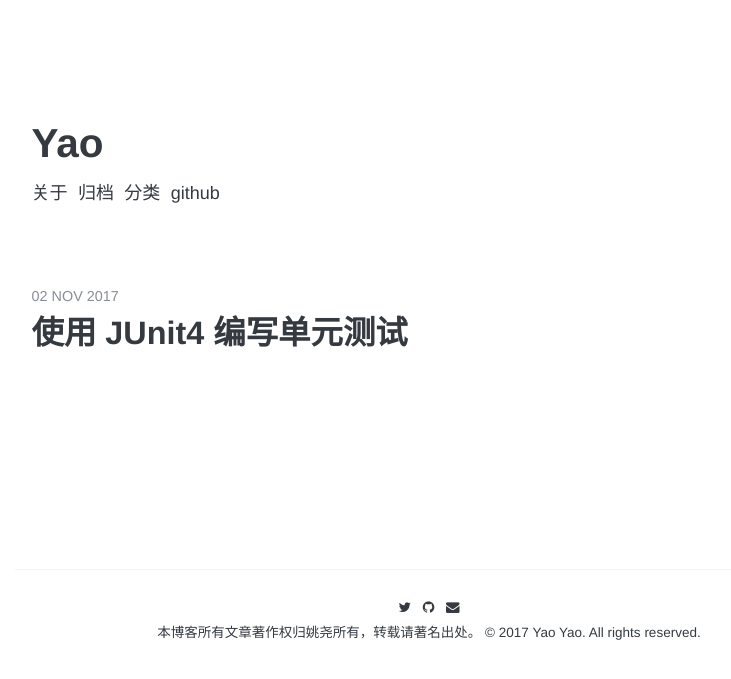
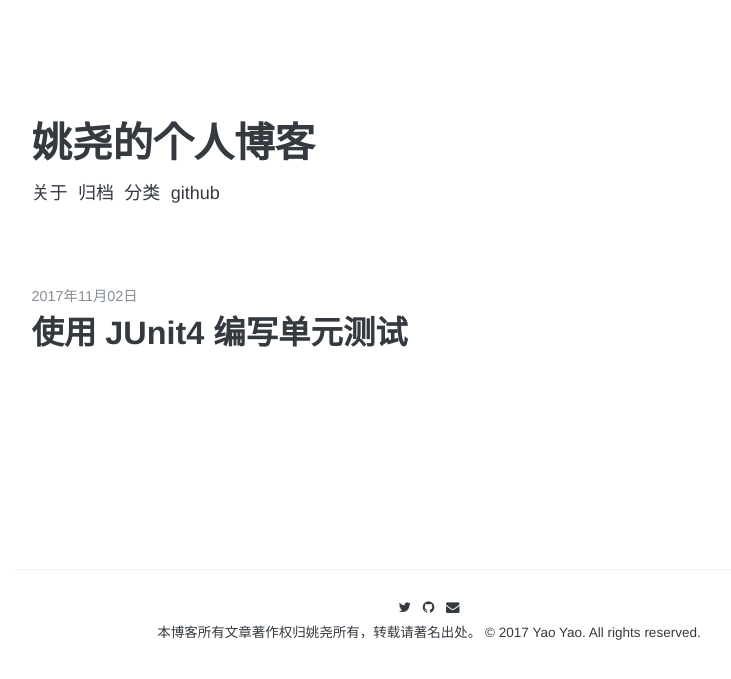
Before and after one commit to michalyao/michalyao.github.io, a Jekyll site: the page built from index.html, in a window 1280 px wide. Shown: the top 679 px of the page, without its empty margins (211-942 px from the left). Built offline with Jekyll 4.4.1, drawn with Linux system fonts in a browser that asks for light colours; some web fonts are replaced; the list of posts is cut into pages by our own code.

Commit message:
update nav

```diff
--- a/_config.yml
+++ b/_config.yml
@@ -3,7 +3,7 @@
 # # # # # # # # # # # # #
 
 # Basic
-name:               "Yao"
+name:               "姚尧的个人博客"
 
 author:
   name:             YaoYao
--- a/_includes/head.html
+++ b/_includes/head.html
@@ -10,7 +10,6 @@
   <link rel="stylesheet" href="https://maxcdn.bootstrapcdn.com/font-awesome/4.7.0/css/font-awesome.min.css">
   <link href='//spoqa.github.io/spoqa-han-sans/css/SpoqaHanSans-kr.css' rel='stylesheet' type='text/css'>
 
-
   <link rel="alternate" type="application/rss+xml" title="RSS Feed for {{ site.name }}" href="{{ site.baseurl }}/feed.xml" />
   {% seo %}
 
--- a/index.html
+++ b/index.html
@@ -30,7 +30,7 @@ layout: default
     <a href="{{ post.url | prepend: site.baseurl }}">
     {% endif %}
       <div class="list-post-date">
-        <time>{{ post.date | date_to_string }}</time>
+        <time>{{ post.date | date: "%Y年%m月%d日" }}</time>
       </div>
       <div class="list-post-title">
         {{ post.title }}
```
Also changed, not shown: favicon.ico (added), 9 other files.
